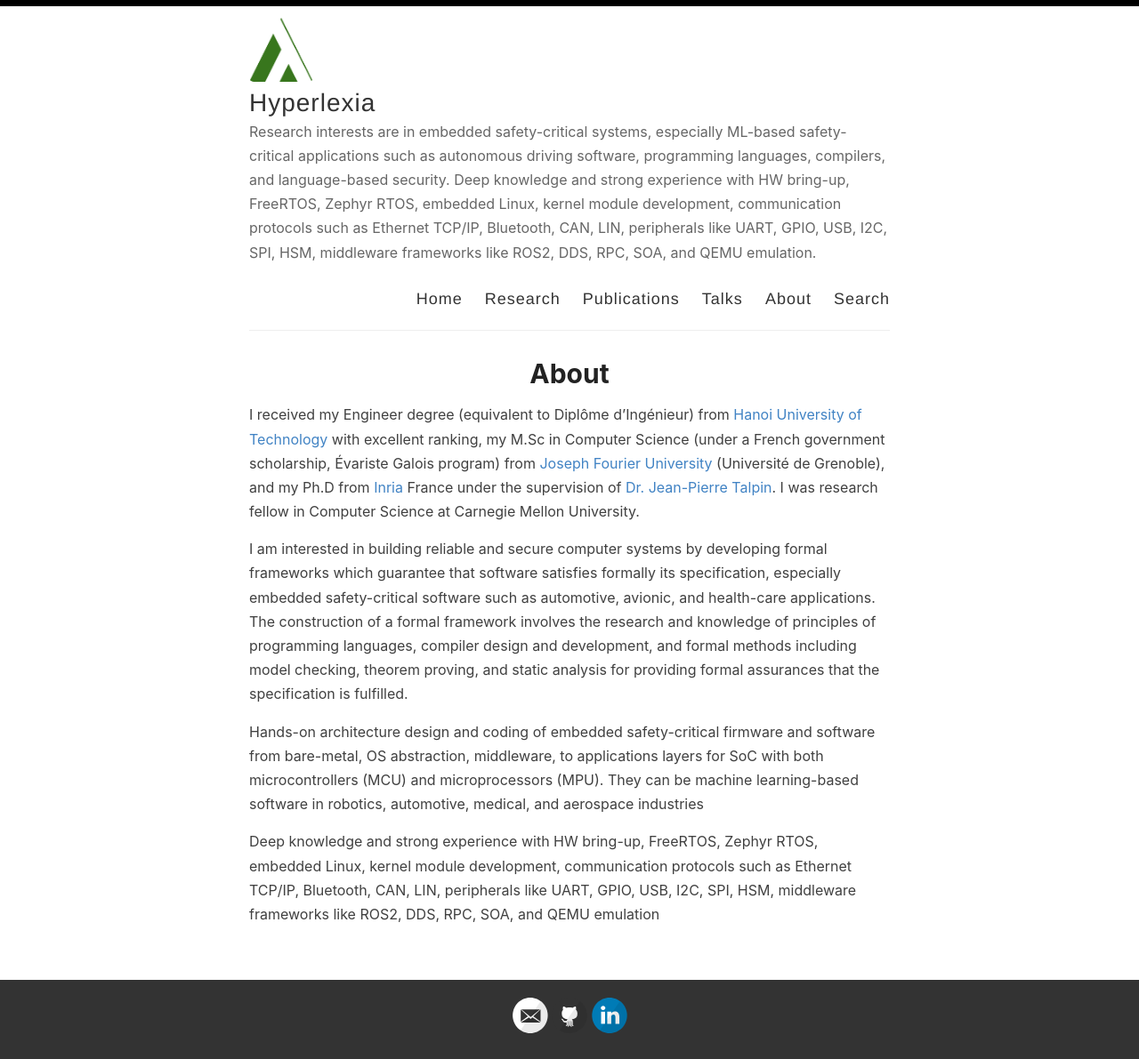
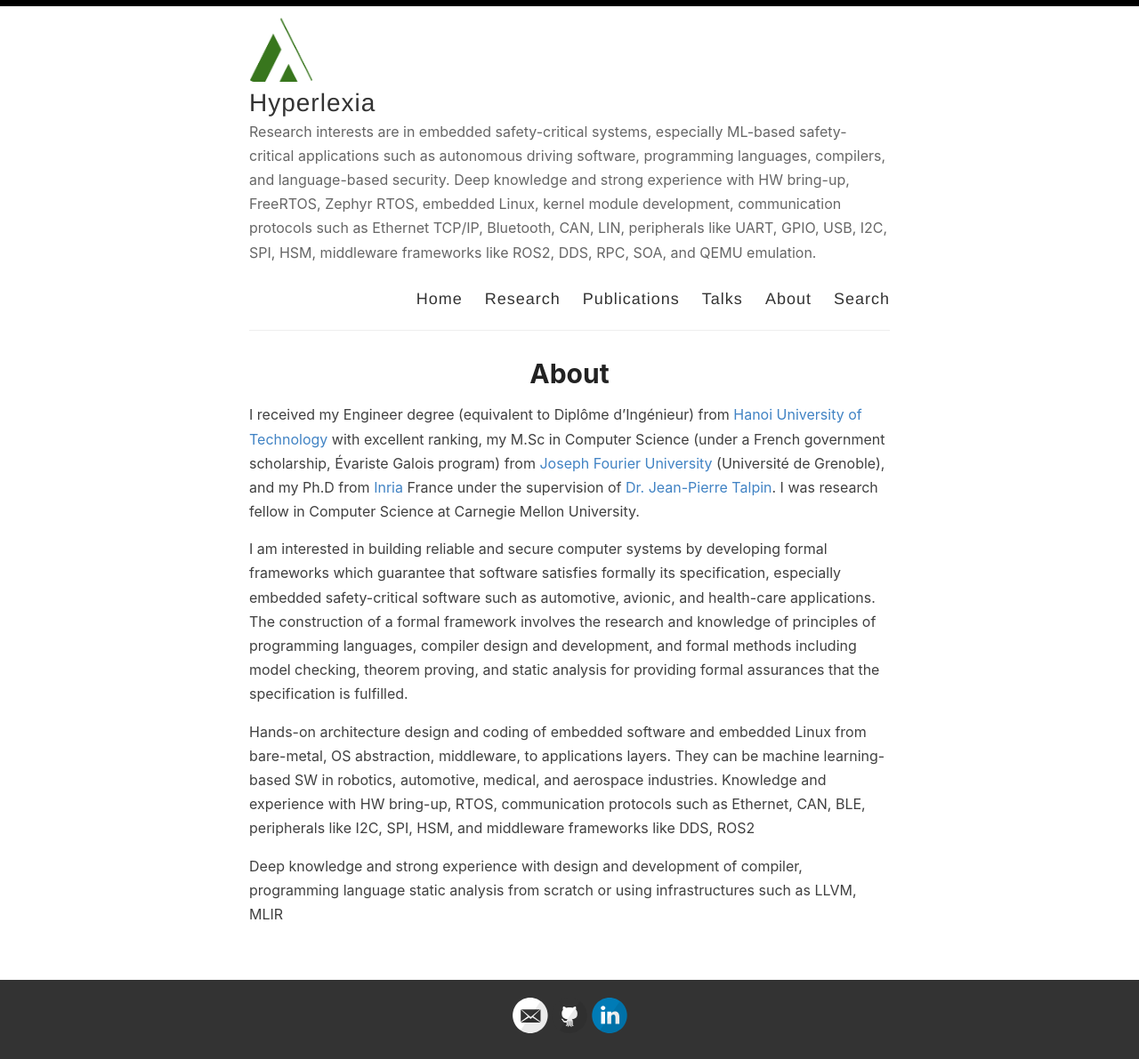
Before and after one commit to channgo2203/channgo2203.github.io, a Jekyll site: the page built from _pages/about.md, in a window 1280 px wide. Shown: the whole page at 89% size. Built offline with Jekyll 4.4.1, drawn with Linux system fonts in a browser that asks for light colours.

Commit message:
Update about.md

```diff
--- a/_pages/about.md
+++ b/_pages/about.md
@@ -19,8 +19,9 @@ involves the research and knowledge of principles of programming languages, comp
 and formal methods including model checking, theorem proving, and static analysis for providing
 formal assurances that the specification is fulfilled.
 
-Hands-on architecture design and coding of embedded safety-critical firmware and software from bare-metal, OS abstraction,
-middleware, to applications layers for SoC with both microcontrollers (MCU) and microprocessors (MPU). They can be machine
-learning-based software in robotics, automotive, medical, and aerospace industries
+Hands-on architecture design and coding of embedded software and embedded Linux from bare-metal, OS abstraction,
+middleware, to applications layers. They can be machine learning-based SW in robotics, automotive, medical, and aerospace industries.
+Knowledge and experience with HW bring-up, RTOS, communication protocols such as Ethernet, CAN, BLE, peripherals like I2C, SPI, HSM,
+and middleware frameworks like DDS, ROS2
 
-Deep knowledge and strong experience with HW bring-up, FreeRTOS, Zephyr RTOS, embedded Linux, kernel module development, communication protocols such as Ethernet TCP/IP, Bluetooth, CAN, LIN, peripherals like UART, GPIO, USB, I2C, SPI, HSM, middleware frameworks like ROS2, DDS, RPC, SOA, and QEMU emulation
+Deep knowledge and strong experience with design and development of compiler, programming language static analysis from scratch or using infrastructures such as LLVM, MLIR
```
